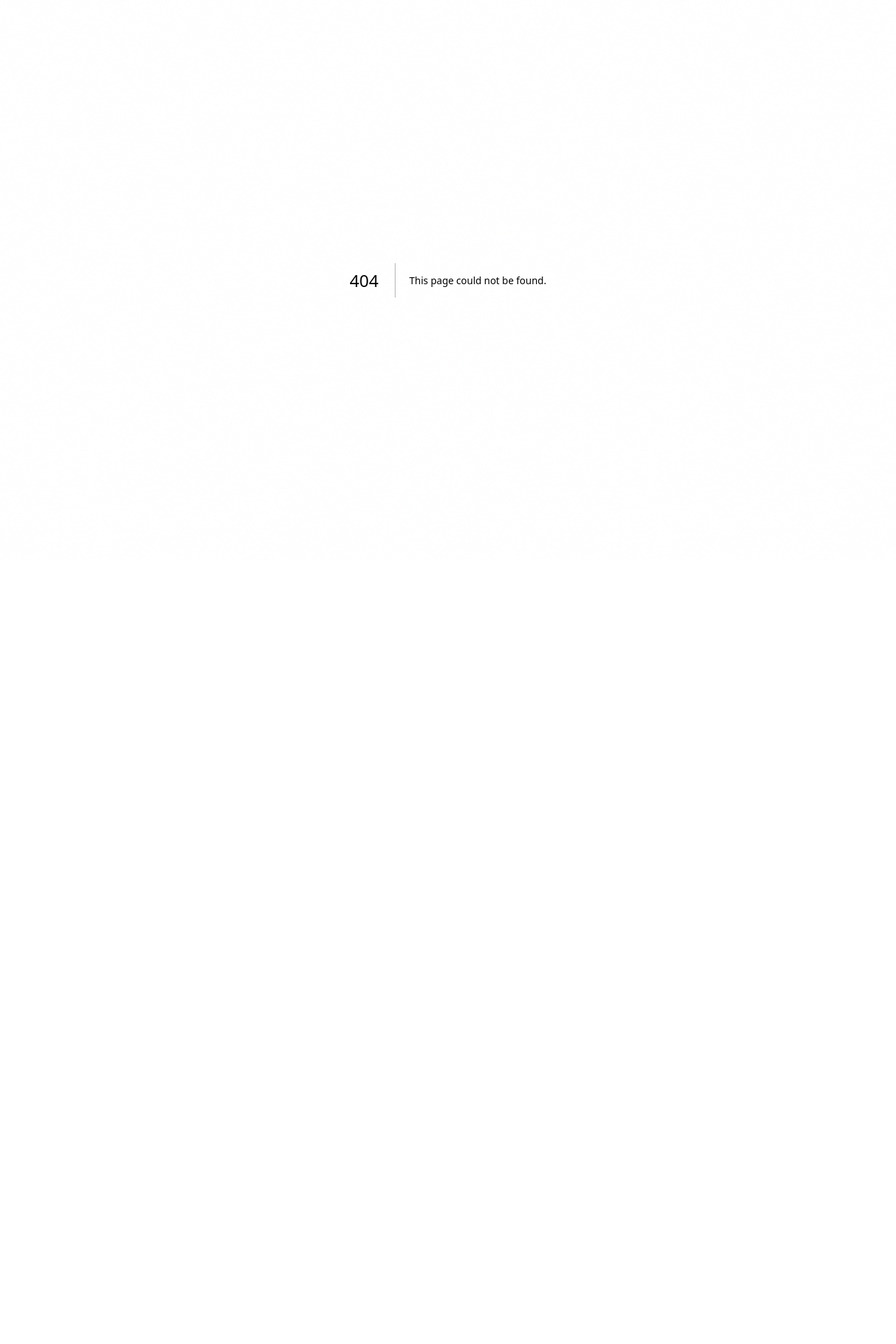
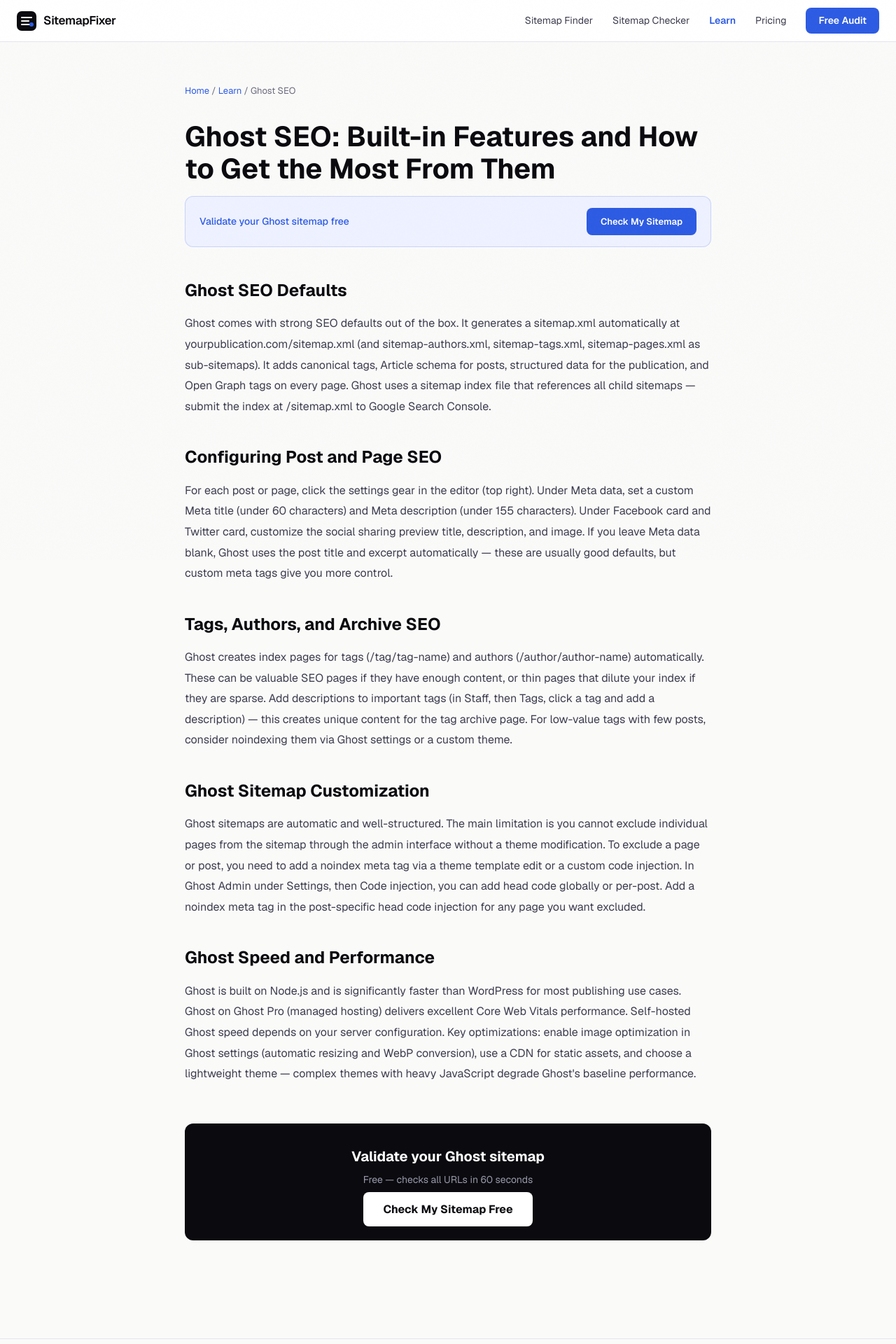
Before and after one commit to Watermelon-Coctail-Bar/sitemap-fixer, a Next.js app: page /learn/ghost-seo in a window 1280 px wide. Before the commit this address had no page. Shown: the top 1920 px of the page at 70% size. Before the commit the page ends 800 px from the top, so only its background shows below. Built offline with nearby package versions, Linux system fonts and the light colour scheme.

Commit message:
Create page.tsx

```diff
--- /dev/null
+++ b/src/app/learn/ghost-seo/page.tsx
@@ -0,0 +1,42 @@
+import type { Metadata } from 'next';
+export const metadata: Metadata = {
+  title: 'Ghost SEO: How to Optimize Your Ghost Publication for Google | SitemapFixer',
+  description: "Ghost is built with SEO in mind. Here is how to configure Ghost meta tags, use its automatic sitemap, set up structured data, and optimize for Google rankings.",
+  alternates: { canonical: 'https://sitemapfixer.com/learn/ghost-seo' },
+};
+const sections = [
+  { h: "Ghost SEO Defaults", d: "Ghost comes with strong SEO defaults out of the box. It generates a sitemap.xml automatically at yourpublication.com/sitemap.xml (and sitemap-authors.xml, sitemap-tags.xml, sitemap-pages.xml as sub-sitemaps). It adds canonical tags, Article schema for posts, structured data for the publication, and Open Graph tags on every page. Ghost uses a sitemap index file that references all child sitemaps — submit the index at /sitemap.xml to Google Search Console." },
+  { h: "Configuring Post and Page SEO", d: "For each post or page, click the settings gear in the editor (top right). Under Meta data, set a custom Meta title (under 60 characters) and Meta description (under 155 characters). Under Facebook card and Twitter card, customize the social sharing preview title, description, and image. If you leave Meta data blank, Ghost uses the post title and excerpt automatically — these are usually good defaults, but custom meta tags give you more control." },
+  { h: "Tags, Authors, and Archive SEO", d: "Ghost creates index pages for tags (/tag/tag-name) and authors (/author/author-name) automatically. These can be valuable SEO pages if they have enough content, or thin pages that dilute your index if they are sparse. Add descriptions to important tags (in Staff, then Tags, click a tag and add a description) — this creates unique content for the tag archive page. For low-value tags with few posts, consider noindexing them via Ghost settings or a custom theme." },
+  { h: "Ghost Sitemap Customization", d: "Ghost sitemaps are automatic and well-structured. The main limitation is you cannot exclude individual pages from the sitemap through the admin interface without a theme modification. To exclude a page or post, you need to add a noindex meta tag via a theme template edit or a custom code injection. In Ghost Admin under Settings, then Code injection, you can add head code globally or per-post. Add a noindex meta tag in the post-specific head code injection for any page you want excluded." },
+  { h: "Ghost Speed and Performance", d: "Ghost is built on Node.js and is significantly faster than WordPress for most publishing use cases. Ghost on Ghost Pro (managed hosting) delivers excellent Core Web Vitals performance. Self-hosted Ghost speed depends on your server configuration. Key optimizations: enable image optimization in Ghost settings (automatic resizing and WebP conversion), use a CDN for static assets, and choose a lightweight theme — complex themes with heavy JavaScript degrade Ghost's baseline performance." },
+];
+export default function Page() {
+  return (
+    <div style={{ maxWidth: 800, margin: '0 auto', padding: '60px 24px' }}>
+      <nav style={{ fontSize: 13, color: '#6b6b7d', marginBottom: 32 }}>
+        <a href="/" style={{ color: '#2d5be3', textDecoration: 'none' }}>Home</a>{' / '}
+        <a href="/learn" style={{ color: '#2d5be3', textDecoration: 'none' }}>Learn</a>{' / '}
+        <span>Ghost SEO</span>
+      </nav>
+      <h1 style={{ fontSize: 40, fontWeight: 700, color: '#0a0a0f', marginBottom: 16, lineHeight: 1.15 }}>Ghost SEO: Built-in Features and How to Get the Most From Them</h1>
+      <div style={{ background: '#eef1ff', border: '1px solid rgba(45,91,227,0.2)', borderRadius: 12, padding: '16px 20px', marginBottom: 40, display: 'flex', alignItems: 'center', justifyContent: 'space-between', gap: 16 }}>
+        <span style={{ fontSize: 14, color: '#2d5be3', fontWeight: 500 }}>Validate your Ghost sitemap free</span>
+        <a href="/" style={{ background: '#2d5be3', color: 'white', padding: '10px 20px', borderRadius: 8, textDecoration: 'none', fontWeight: 600, fontSize: 13 }}>Check My Sitemap</a>
+      </div>
+      <div style={{ fontSize: 16, color: '#3d3d4f', lineHeight: 1.85 }}>
+        {sections.map(({ h, d }) => (
+          <div key={h} style={{ marginBottom: 36 }}>
+            <h2 style={{ fontSize: 24, fontWeight: 700, color: '#0a0a0f', marginBottom: 10 }}>{h}</h2>
+            <p style={{ margin: 0 }}>{d}</p>
+          </div>
+        ))}
+      </div>
+      <div style={{ background: '#0a0a0f', borderRadius: 12, padding: '32px', textAlign: 'center', marginTop: 56 }}>
+        <div style={{ fontSize: 20, fontWeight: 700, color: 'white', marginBottom: 8 }}>Validate your Ghost sitemap</div>
+        <div style={{ color: '#9999aa', marginBottom: 20, fontSize: 14 }}>Free — checks all URLs in 60 seconds</div>
+        <a href="/" style={{ background: 'white', color: '#0a0a0f', padding: '14px 28px', borderRadius: 8, textDecoration: 'none', fontWeight: 700 }}>Check My Sitemap Free</a>
+      </div>
+    </div>
+  );
+}
```
